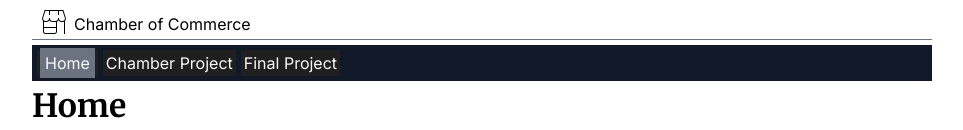
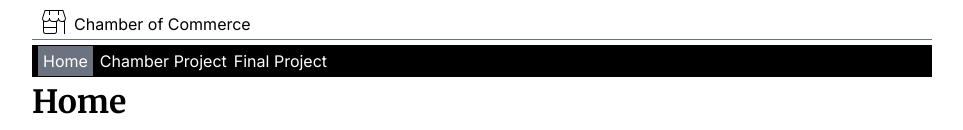
Before and after one commit to Kevin-BYUI/wdd231, a plain HTML site: page index.html in a window 1280 px wide. Shown: the top 130 px of the page, without its empty margins (158-1121 px from the left). Drawn offline with Linux system fonts and the light colour scheme.

Commit message:
Updated Course Homepage

```diff
--- a/index.html
+++ b/index.html
@@ -5,17 +5,17 @@
     <meta name="viewport" content="width=device-width, initial-scale=1.0">
     <meta
       name="description"
-      content="This is my Chamber of Commerce Homepage. It provides links to navigate other sections of my pages">
+      content="Chamber of Commerce homepage for Kevin Ouma Ogutu. Explore projects, news, and resources for local businesses.">
     <meta
       name="author"
-      content="Kevin Ouma Ogutu-Web Frontende Development I, BYU-Idaho">
+      content="Kevin Ouma Ogutu">
       <link rel="preconnect" href="https://fonts.googleapis.com">
       <link rel="preconnect" href="https://fonts.gstatic.com" crossorigin>
       <link href="https://fonts.googleapis.com/css2?family=Merriweather:ital,opsz,wght@0,18..144,300..900;1,18..144,300..900&family=Roboto:ital,wght@0,100..900;1,100..900&display=swap" rel="stylesheet">
       <link rel="preconnect" href="https://fonts.googleapis.com">
       <link rel="preconnect" href="https://fonts.gstatic.com" crossorigin>
       <link href="https://fonts.googleapis.com/css2?family=Inter:ital,opsz,wght@0,14..32,100..900;1,14..32,100..900&display=swap" rel="stylesheet">
-    <title>Home Page</title>
+    <title>Kevin Ouma Ogutu - Chamber of Commerce</title>
     <link rel="stylesheet" href="styles/home.css">
     <link rel="stylesheet" href="styles/large.css">
     <script src="scripts/home.js" defer></script>
@@ -42,7 +42,7 @@
       </section>
       <section class="student-photo">
         <h2>Student Photo</h2>
-        <img src="images/my-photo.jpeg" alt="My child picyure" width="113" height="200">
+        <img src="images/my-photo.jpeg" alt="My child picture" width="113" height="200">
       </section>
       <section class="web-courses">
         <h2>Web Certificate Courses</h2>
@@ -59,7 +59,7 @@
     <footer>
       <nav class="footer-navs">
         <a href="#"><img src="images/facebook.jpg" alt="Facebook Logo"></a>
-        <a href="#"><img src="images/instagram.jpg" alt="Instgram Logo"></a>
+        <a href="#"><img src="images/instagram.jpg" alt="Instagram Logo"></a>
         <a href="#"><img src="images/youtube.jpg" alt="YouTube Logo"></a>
       </nav>
       <div class="section-footer">
--- a/styles/home.css
+++ b/styles/home.css
@@ -4,16 +4,20 @@
   --color-secondary: #16a34a;
 
   /* Neutrals */
-  --color-bg: #f9fafb;
+  --color-bg: rgb(249, 250, 251);
   --color-surface: #ffffff;
   --color-border: #e5e7eb;
-   --color-sections: #e3e3e3;
+  --color-sections: #e3e3e3;
+  --color-nav:#000000;
+  --color-li: #ffffff;
 
   /* Text */
   --color-text-primary: #111827;
-  --color-text-muted: #6b7280;
+  --color-text-muted: rgb(107, 114, 128);
   --color-border: #ddd;
   --color-nav-border: #1f1f1f;
+
+
 
   /* Semantic */
   --color-success: #16a34a;
@@ -51,21 +55,23 @@ nav.open{
   display: block;
 }
 nav ul{
-  background-color: var(--color-text-primary)
+  background-color: var(--color-nav);
 
 }
 nav ul li{
   list-style-type: none;
-  border: 3px solid var(--color-nav-border);
+  border: none;
   cursor: pointer;
+  padding: 1px;
+
 }
 nav ul li:hover{
   text-decoration: underline;
   color: var(--color-border);
 }
-ul li a{
+ nav ul li a{
   text-decoration: none;
-  color: var(--color-bg);
+  color: var(--color-li);
 }
 footer img{
   width: 50px;
@@ -94,7 +100,7 @@ main > h1 {
 }
 .current{
   background-color: var(--color-text-muted);
-  padding: 5px;
+  padding: 2px;
 }
 .cross{
   display: none;
--- a/styles/large.css
+++ b/styles/large.css
@@ -1,25 +1,3 @@
-:root {
-  /* Brand */
-  --color-primary: #2563eb;
-  --color-secondary: #16a34a;
-
-  /* Neutrals */
-  --color-bg: #f9fafb;
-  --color-surface: #ffffff;
-  --color-border: #e5e7eb;
-  --color-sections: #e3e3e3;
-
-  /* Text */
-  --color-text-primary: #111827;
-  --color-text-muted: #6b7280;
-  --color-border: #ddd;
-  --color-nav-border: #1f1f1f;
-
-  /* Semantic */
-  --color-success: #16a34a;
-  --color-error: #dc2626;
-  --color-warning: #f59e0b;
-}
 @media (min-width:610px){
   header, nav, p, main, footer{
     max-width: 900px;
@@ -47,10 +25,6 @@
     padding: 5px;
     gap: 5px;
   }
-  nav ul li {
-     background-color: var(--color-nav-border);
-
-  }
   .hamberger, #cross-btn{
     display: none;
   }
@@ -62,6 +36,10 @@
     grid-template-columns: repeat(3, 1fr);
     gap: 10px;
   }
+  .current{
+  background-color: var(--color-text-muted);
+  padding: 5px;
+}
 
 
 }
```
Also changed, not shown: images/my-photo.jpeg.
